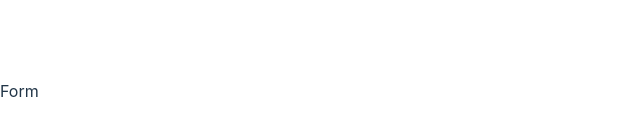
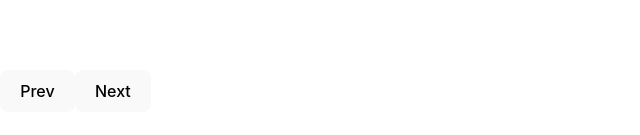
Before and after one commit to AkaraTawng/client-design-questionairre, a React (Vite) app: page / in a window 1280 px wide. Shown: the part 309-444 px from the top of the page, without its empty margins (0-640 px from the left). Built offline with nearby package versions, Linux system fonts and the light colour scheme.

Commit message:
add form wrapper outer, progress bar, form wrapper inner, header, body, footer, prev button, and next button styled components

```diff
--- a/src/App.jsx
+++ b/src/App.jsx
@@ -9,4 +9,6 @@ function App() {
   )
 }
 
+
+
 export default App
--- a/src/components/Form.jsx
+++ b/src/components/Form.jsx
@@ -1,8 +1,51 @@
-
+import styled from "styled-components"
 function Form() {
   return (
-    <div>Form</div>
+    <FormWrapperOuter>
+        <ProgressBar></ProgressBar>
+        <FormWrapperInner>
+        <Header></Header>
+        <Body></Body>
+        <Footer>
+            <PrevButton>Prev</PrevButton>
+            <NextButton>Next</NextButton>
+        </Footer>
+        </FormWrapperInner>
+    </FormWrapperOuter>
   )
 }
 
+const FormWrapperOuter  = styled.form`
+
+`;
+
+const ProgressBar = styled.div`
+
+`;
+
+const FormWrapperInner = styled.div`
+
+`;
+
+const Header = styled.header`
+
+`;
+
+const Body = styled.main`
+
+`;
+
+const Footer = styled.footer`
+
+`;
+
+const PrevButton = styled.button`
+
+`;
+
+const NextButton = styled.button`
+
+`;
+
+
 export default Form
```
